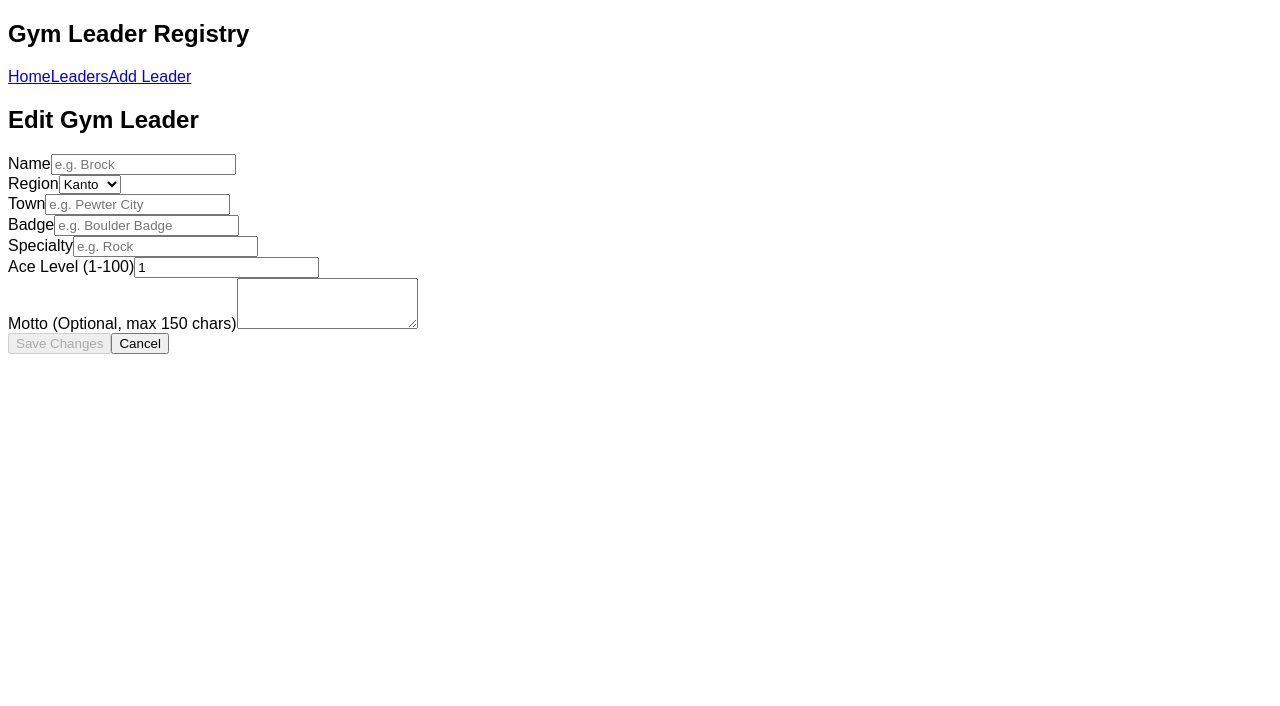
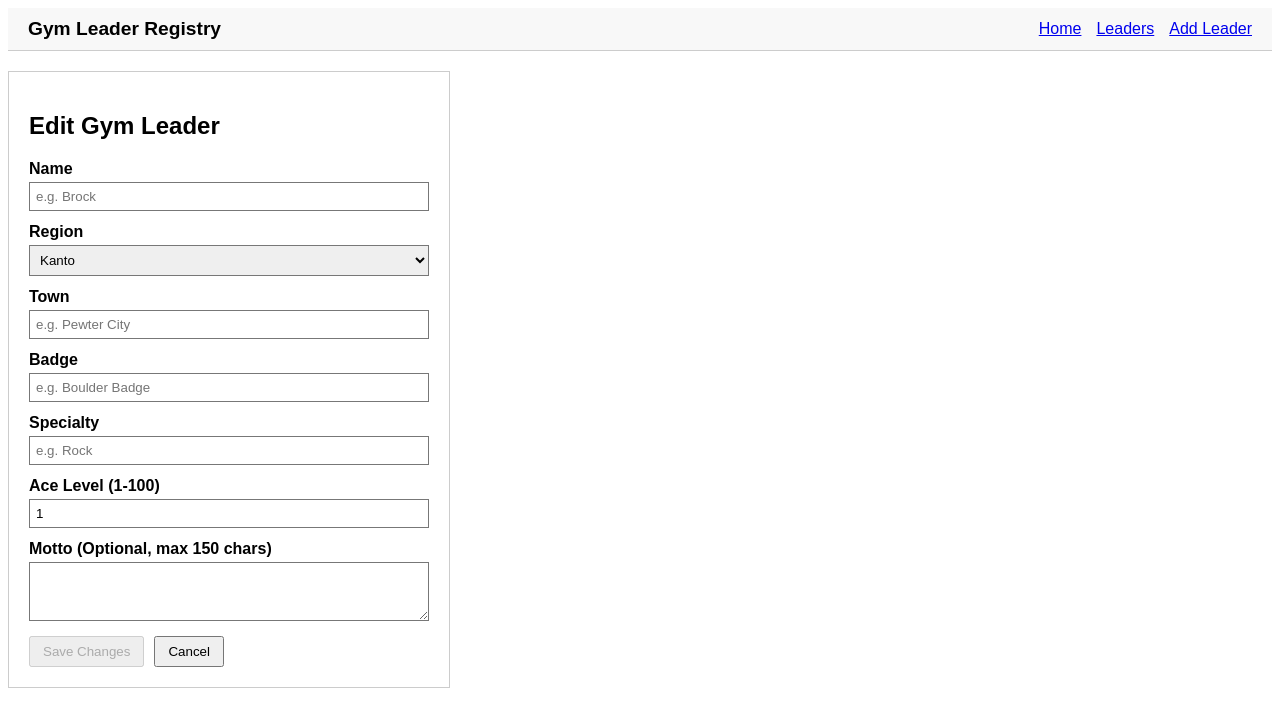
Before and after one commit to khervaster/poke-gym-leaders-register-domingo, an Angular app: page /leaders/1/edit in a window 1280 px wide. Shown: the top 706 px of the page. Built offline with nearby package versions, Linux system fonts and the light colour scheme; no server answers.

Commit message:
feat: added base css for the components, edited the css from leader-card to a bit more pleasing to the eye

```diff
--- a/src/app/components/home/home.css
+++ b/src/app/components/home/home.css
@@ -0,0 +1,29 @@
+.home-card {
+  padding: 20px;
+  border: 1px solid #ccc;
+  margin-top: 20px;
+}
+
+.stats-grid {
+  display: flex;
+  gap: 10px;
+  margin-top: 20px;
+}
+
+.stat-box {
+  border: 1px solid #ccc;
+  padding: 15px;
+  flex: 1;
+  text-align: center;
+}
+
+.stat-box h3 {
+  margin: 0;
+  font-size: 1rem;
+}
+
+.stat-box p {
+  font-size: 1.8rem;
+  margin: 10px 0 0 0;
+  font-weight: bold;
+}
--- a/src/app/components/leader-card/leader-card.css
+++ b/src/app/components/leader-card/leader-card.css
@@ -10,7 +10,7 @@
     box-shadow: 0 4px 12px rgba(0, 0, 0, 0.2);
     }
 
-.card.kanto { border-left-color: #ff4757; }
+    .card.kanto { border-left-color: #da6771; }
     .card.johto { border-left-color: #eccc68; }
     .card.hoenn { border-left-color: #2ed573; }
 
--- a/src/app/components/leader-form/leader-form.css
+++ b/src/app/components/leader-form/leader-form.css
@@ -0,0 +1,39 @@
+.form-container {
+  border: 1px solid #ccc;
+  padding: 20px;
+  max-width: 400px;
+  margin: 20px 0;
+}
+
+.field {
+  display: flex;
+  flex-direction: column;
+  margin-bottom: 12px;
+}
+
+label {
+  font-weight: bold;
+  margin-bottom: 4px;
+}
+
+input, select, textarea {
+  padding: 6px;
+  border: 1px solid #777;
+}
+
+.error {
+  color: red;
+  font-size: 0.8rem;
+  margin-top: 3px;
+}
+
+.actions {
+  display: flex;
+  gap: 10px;
+  margin-top: 15px;
+}
+
+.actions button {
+  padding: 6px 12px;
+  cursor: pointer;
+}
--- a/src/app/components/leader-list/leader-list.css
+++ b/src/app/components/leader-list/leader-list.css
@@ -0,0 +1,27 @@
+.filter-bar {
+  margin: 15px 0;
+  display: flex;
+  gap: 5px;
+}
+
+.filter-bar button {
+  padding: 5px 10px;
+  border: 1px solid #777;
+  background: #efefef;
+  cursor: pointer;
+}
+
+.filter-bar button.active {
+  background: #ccc;
+  font-weight: bold;
+}
+
+.grid {
+  display: grid;
+  grid-template-columns: repeat(auto-fill, minmax(250px, 1fr));
+  gap: 15px;
+}
+
+.empty {
+  color: #666;
+}
--- a/src/app/components/navbar/navbar.css
+++ b/src/app/components/navbar/navbar.css
@@ -0,0 +1,24 @@
+.navbar {
+  display: flex;
+  justify-content: space-between;
+  align-items: center;
+  padding: 10px 20px;
+  border-bottom: 1px solid #ccc;
+  background-color: #f8f8f8;
+}
+
+.navbar h1 {
+  font-size: 1.2rem;
+  margin: 0;
+}
+
+.links a {
+  color: #0000ee;
+  text-decoration: underline;
+  margin-left: 15px;
+}
+
+.links a.active {
+  font-weight: bold;
+  color: #000000;
+}
```
Also changed, not shown: 1 other file (tests, documents, lock files or other folders). Lines whose indentation alone changed are shown as unchanged.
